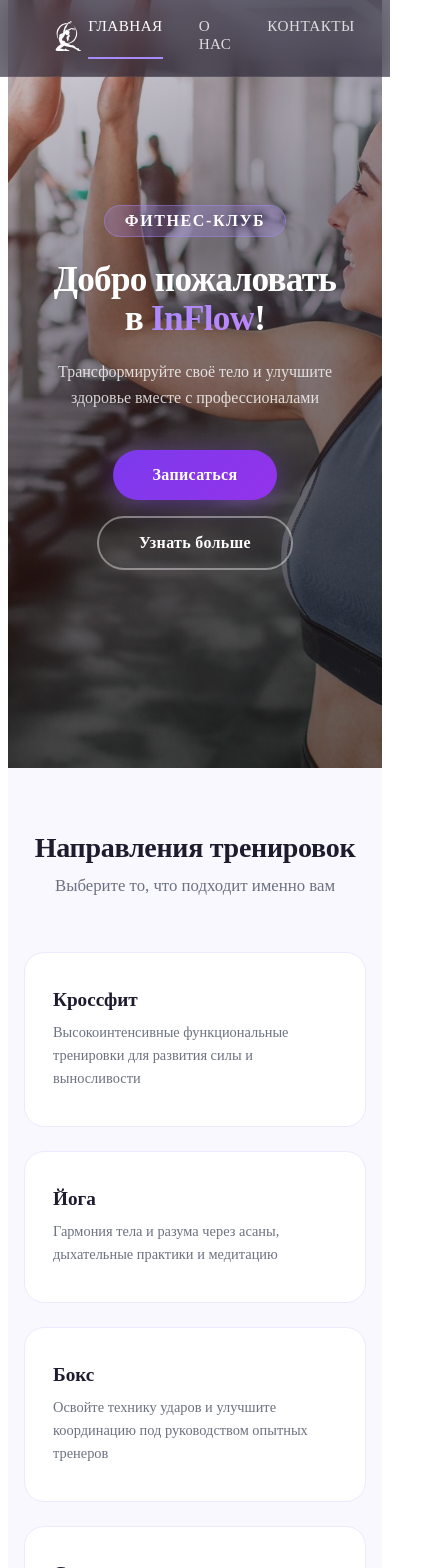
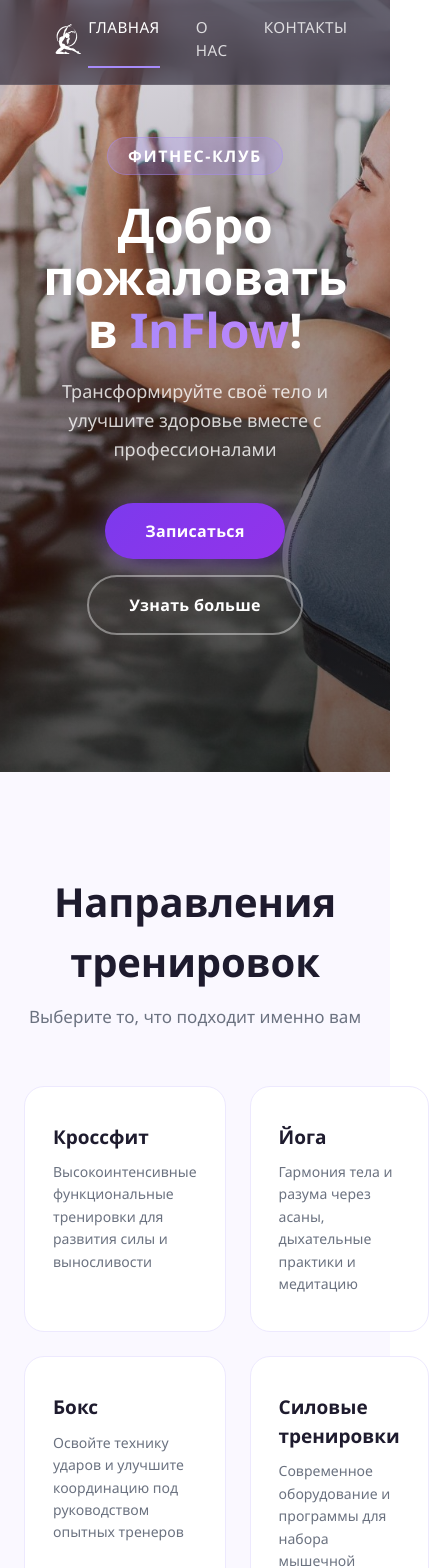
Before and after one commit to MiyY11/project, a Vue app: page / in a window 390 px wide. Shown: the top 1568 px of the page, 429 px wide, since content can reach past the window. Built offline with nearby package versions, Linux system fonts and the light colour scheme.

Commit message:
Обновление компонентов: HeroSection, DirectionsSection, добавлен PromoBanner

```diff
--- a/src/components/CtaSection.vue
+++ /dev/null
@@ -1,54 +0,0 @@
-<template>
-  <section class="cta-section">
-    <div class="cta-section__inner">
-      <h2 class="cta-section__title">Готовы начать?</h2>
-      <p class="cta-section__text">Запишитесь на бесплатную пробную тренировку прямо сейчас</p>
-      <RouterLink to="/contact" class="cta-section__button">Записаться бесплатно</RouterLink>
-    </div>
-  </section>
-</template>
-
-<style scoped>
-.cta-section {
-  padding: 80px 24px;
-  background: linear-gradient(135deg, #1e1b2e, #2d2453);
-  text-align: center;
-}
-
-.cta-section__inner {
-  max-width: 600px;
-  margin: 0 auto;
-}
-
-.cta-section__title {
-  font-size: clamp(1.75rem, 3vw, 2.5rem);
-  font-weight: 800;
-  color: #fff;
-  margin: 0 0 12px;
-}
-
-.cta-section__text {
-  color: rgba(255, 255, 255, 0.6);
-  font-size: 1.05rem;
-  margin: 0 0 36px;
-  line-height: 1.5;
-}
-
-.cta-section__button {
-  display: inline-block;
-  padding: 16px 48px;
-  background: linear-gradient(135deg, #7c3aed, #9333ea);
-  color: #fff;
-  font-size: 1rem;
-  font-weight: 600;
-  border-radius: 50px;
-  text-decoration: none;
-  transition: transform 0.2s ease, box-shadow 0.25s ease;
-  box-shadow: 0 4px 24px rgba(124, 58, 237, 0.4);
-}
-
-.cta-section__button:hover {
-  transform: translateY(-3px);
-  box-shadow: 0 8px 32px rgba(124, 58, 237, 0.55);
-}
-</style>
--- a/src/components/DirectionsSection.vue
+++ b/src/components/DirectionsSection.vue
@@ -1,19 +1,20 @@
 <template>
-  <section class="directions-section">
-    <div class="directions-section__inner">
-      <h2 class="section-heading">Направления тренировок</h2>
-      <p class="section-subheading">Выберите то, что подходит именно вам</p>
-      <div class="directions-section__grid">
-        <div v-for="item in directions" :key="item.title" class="direction-card">
-          <h3 class="direction-card__title">{{ item.title }}</h3>
-          <p class="direction-card__text">{{ item.text }}</p>
+  <section class="directions">
+    <div class="directions__inner">
+      <h2 class="directions__title">Направления тренировок</h2>
+      <p class="directions__subtitle">Выберите то, что подходит именно вам</p>
+
+      <div class="directions__grid">
+        <div v-for="item in directions" :key="item.title" class="card">
+          <h3 class="card__title">{{ item.title }}</h3>
+          <p class="card__text">{{ item.text }}</p>
         </div>
       </div>
     </div>
   </section>
 </template>
 
-<script setup lang="ts">
+<script setup>
 const directions = [
   { title: 'Кроссфит', text: 'Высокоинтенсивные функциональные тренировки для развития силы и выносливости' },
   { title: 'Йога', text: 'Гармония тела и разума через асаны, дыхательные практики и медитацию' },
@@ -25,79 +26,68 @@ const directions = [
 </script>
 
 <style scoped>
-.directions-section {
+.directions {
   padding: 100px 24px;
   background: #faf8ff;
 }
 
-.directions-section__inner {
+.directions__inner {
   max-width: 1120px;
   margin: 0 auto;
 }
 
-.section-heading {
-  font-size: clamp(1.75rem, 3vw, 2.5rem);
+.directions__title {
+  font-size: 40px;
   font-weight: 800;
   color: #1e1b2e;
-  margin: 0 0 12px;
-  letter-spacing: -0.01em;
   text-align: center;
+  margin-bottom: 12px;
+  letter-spacing: -0.16px;
 }
 
-.section-subheading {
-  font-size: 1.05rem;
+.directions__subtitle {
+  font-size: 17px;
   color: #6b7280;
-  margin: 0 0 56px;
   text-align: center;
+  margin-bottom: 56px;
 }
 
-.directions-section__grid {
+.directions__grid {
   display: grid;
   grid-template-columns: repeat(3, 1fr);
   gap: 24px;
 }
 
-.direction-card {
+.card {
   background: #fff;
   padding: 36px 28px;
   border-radius: 20px;
   border: 1px solid #ede9fe;
-  transition: transform 0.3s ease, box-shadow 0.3s ease, border-color 0.3s ease;
+  transition: all 0.3s;
 }
 
-.direction-card:hover {
+.card:hover {
   transform: translateY(-6px);
   box-shadow: 0 12px 40px rgba(124, 58, 237, 0.1);
   border-color: #c4b5fd;
 }
 
-.direction-card__title {
-  font-size: 1.2rem;
+.card__title {
+  font-size: 19px;
   font-weight: 700;
   color: #1e1b2e;
-  margin: 0 0 10px;
+  margin-bottom: 10px;
 }
 
-.direction-card__text {
-  font-size: 0.9rem;
+.card__text {
+  font-size: 14px;
   color: #6b7280;
   line-height: 1.6;
-  margin: 0;
 }
 
 @media (max-width: 900px) {
-  .directions-section__grid {
+  .directions__grid {
     grid-template-columns: repeat(2, 1fr);
   }
 }
-
-@media (max-width: 640px) {
-  .directions-section {
-    padding: 64px 16px;
-  }
-
-  .directions-section__grid {
-    grid-template-columns: 1fr;
-  }
-}
 </style>
--- a/src/components/HeroSection.vue
+++ b/src/components/HeroSection.vue
@@ -1,43 +1,41 @@
 <template>
-  <section class="hero-section">
-    <div class="hero-section__overlay"></div>
-    <div class="hero-section__content">
-      <span class="hero-section__badge">Фитнес-клуб</span>
-      <h1 class="hero-section__title">Добро пожаловать<br>в <span class="hero-section__accent">InFlow</span>!</h1>
-      <p class="hero-section__subtitle">Трансформируйте своё тело и улучшите здоровье вместе с профессионалами</p>
-      <div class="hero-section__actions">
-        <RouterLink to="/contact" class="hero-section__cta">Записаться</RouterLink>
-        <RouterLink to="/about" class="hero-section__cta hero-section__cta--outline">Узнать больше</RouterLink>
+  <section class="hero">
+    <div class="hero__overlay"></div>
+
+    <div class="hero__content">
+      <span class="hero__badge">Фитнес-клуб</span>
+      <h1 class="hero__title">
+        Добро пожаловать<br>в <span class="hero__accent">InFlow</span>!
+      </h1>
+      <p class="hero__text">Трансформируйте своё тело и улучшите здоровье вместе с профессионалами</p>
+
+      <div class="hero__actions">
+        <RouterLink to="/contact" class="hero__btn hero__btn--primary">Записаться</RouterLink>
+        <RouterLink to="/about" class="hero__btn hero__btn--outline">Узнать больше</RouterLink>
       </div>
     </div>
   </section>
 </template>
 
 <style scoped>
-.hero-section {
+.hero {
   position: relative;
   min-height: 100dvh;
-  width: 100%;
   display: flex;
   align-items: center;
   justify-content: center;
-  background: url('/background.jpg') center/cover no-repeat;
+  background: url('/background.jpg') center/cover;
   margin-top: -72px;
   padding-top: 72px;
 }
 
-.hero-section__overlay {
+.hero__overlay {
   position: absolute;
   inset: 0;
-  background: linear-gradient(
-    160deg,
-    rgba(77, 29, 149, 0.075) 0%,
-    rgba(30, 27, 46, 0.5) 40%,
-    rgba(0, 0, 0, 0.6) 100%
-  );
+  background: linear-gradient(160deg, rgba(77, 29, 149, 0.075), rgba(0, 0, 0, 0.6));
 }
 
-.hero-section__content {
+.hero__content {
   position: relative;
   z-index: 1;
   text-align: center;
@@ -45,87 +43,79 @@
   max-width: 800px;
 }
 
-.hero-section__badge {
+.hero__badge {
   display: inline-block;
   padding: 6px 20px;
   background: rgba(167, 139, 250, 0.25);
   border: 1px solid rgba(167, 139, 250, 0.4);
   border-radius: 50px;
   color: #fefeff;
-  font-size: 1rem;
   font-weight: 600;
-  letter-spacing: 0.1em;
+  letter-spacing: 1.6px;
   text-transform: uppercase;
   margin-bottom: 24px;
 }
 
-.hero-section__title {
-  font-size: clamp(2.2rem, 5.5vw, 4rem);
+.hero__title {
+  font-size: 48px;
   font-weight: 800;
   color: #fff;
-  margin: 0 0 20px;
+  margin-bottom: 20px;
   line-height: 1.1;
-  letter-spacing: -0.02em;
+  letter-spacing: -0.32px;
 }
 
-.hero-section__accent {
+.hero__accent {
   background: linear-gradient(135deg, #a78bfa, #c084fc);
-  -webkit-background-clip: text;
   -webkit-text-fill-color: transparent;
   background-clip: text;
 }
 
-.hero-section__subtitle {
-  font-size: clamp(1rem, 2.5vw, 1.2rem);
+.hero__text {
+  font-size: 18px;
   color: rgba(255, 255, 255, 0.8);
-  margin: 0 0 40px;
+  max-width: 560px;
+  margin: 0 auto 40px;
   line-height: 1.6;
-  max-width: 560px;
-  margin-left: auto;
-  margin-right: auto;
 }
 
-.hero-section__actions {
+.hero__actions {
   display: flex;
   gap: 16px;
   justify-content: center;
   flex-wrap: wrap;
 }
 
-.hero-section__cta {
+.hero__btn {
   display: inline-block;
   padding: 16px 40px;
-  background: linear-gradient(135deg, #7c3aed, #9333ea);
-  color: #fff;
-  font-size: 1rem;
   font-weight: 600;
   border-radius: 50px;
   text-decoration: none;
-  letter-spacing: 0.02em;
-  transition: transform 0.2s ease, box-shadow 0.25s ease;
+  letter-spacing: 0.32px;
+  transition: all 0.2s;
+}
+
+.hero__btn--primary {
+  background: linear-gradient(135deg, #7c3aed, #9333ea);
+  color: #fff;
   box-shadow: 0 4px 24px rgba(124, 58, 237, 0.4);
 }
 
-.hero-section__cta:hover {
+.hero__btn--primary:hover {
   transform: translateY(-3px);
   box-shadow: 0 8px 32px rgba(124, 58, 237, 0.5);
 }
 
-.hero-section__cta--outline {
+.hero__btn--outline {
   background: transparent;
   border: 2px solid rgba(255, 255, 255, 0.4);
-  box-shadow: none;
+  color: #fff;
 }
 
-.hero-section__cta--outline:hover {
+.hero__btn--outline:hover {
   border-color: #fff;
-  box-shadow: none;
   background: rgba(255, 255, 255, 0.08);
 }
 
-@media (max-width: 640px) {
-  .hero-section {
-    min-height: 90dvh;
-  }
-}
 </style>
--- /dev/null
+++ b/src/components/PromoBanner.vue
@@ -0,0 +1,43 @@
+<template>
+  <section class="promo">
+    <h2 class="promo__title">Готовы начать?</h2>
+    <p class="promo__text">Запишитесь на бесплатную пробную тренировку прямо сейчас</p>
+    <RouterLink to="/contact" class="promo__btn">Записаться бесплатно</RouterLink>
+  </section>
+</template>
+
+<style scoped>
+.promo {
+  padding: 80px 24px;
+  background: linear-gradient(135deg, #1e1b2e, #2d2453);
+  text-align: center;
+}
+
+.promo__title {
+  font-size: clamp(28px, 32px, 40px);
+  font-weight: 800;
+  color: #fff;
+  margin-bottom: 12px;
+}
+
+.promo__text {
+  color: rgba(255, 255, 255, 0.7);
+  margin-bottom: 40px;
+}
+
+.promo__btn {
+  display: inline-block;
+  padding: 16px 48px;
+  background: linear-gradient(135deg, #7c3aed, #9333ea);
+  color: #fff;
+  font-weight: 600;
+  border-radius: 32px;
+  text-decoration: none;
+  box-shadow: 0 4px 20px rgba(124, 58, 237, 0.4);
+  transition: all 0.2s;
+}
+
+.promo__btn:hover {
+  transform: translateY(-2px);
+}
+</style>
--- a/src/main.ts
+++ b/src/main.ts
@@ -1,6 +1,7 @@
 import { createApp } from 'vue'
 import App from './App.vue'
 import router from './router/index'
+import './style.css'
 
 const app = createApp(App)
 app.use(router)
--- a/src/pages/HomePage.vue
+++ b/src/pages/HomePage.vue
@@ -4,7 +4,7 @@
     <DirectionsSection />
     <ServicesSection />
     <TrainersSection />
-    <CtaSection />
+    <PromoBanner />
   </div>
 </template>
 
@@ -13,7 +13,7 @@ import HeroSection from '../components/HeroSection.vue'
 import DirectionsSection from '../components/DirectionsSection.vue'
 import ServicesSection from '../components/ServicesSection.vue'
 import TrainersSection from '../components/TrainersSection.vue'
-import CtaSection from '../components/CtaSection.vue'
+import PromoBanner from '../components/PromoBanner.vue'
 </script>
 
 <style scoped>
--- a/src/style.css
+++ b/src/style.css
@@ -7,7 +7,7 @@
 }
 
 :root {
-  font-family: 'Inter', system-ui, -apple-system, sans-serif;
+  font-family: 'Segoe UI', Roboto, Arial, Helvetica, sans-serif;
   line-height: 1.5;
   font-weight: 400;
   color: #333;
```
